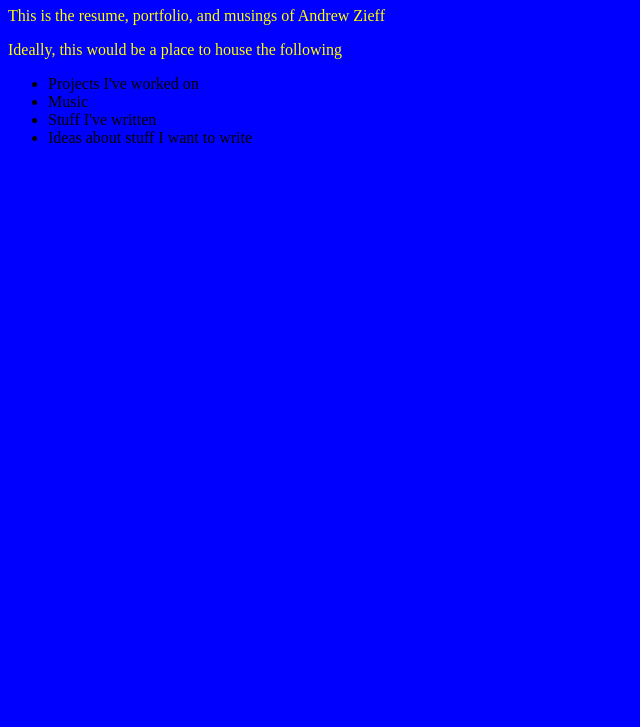
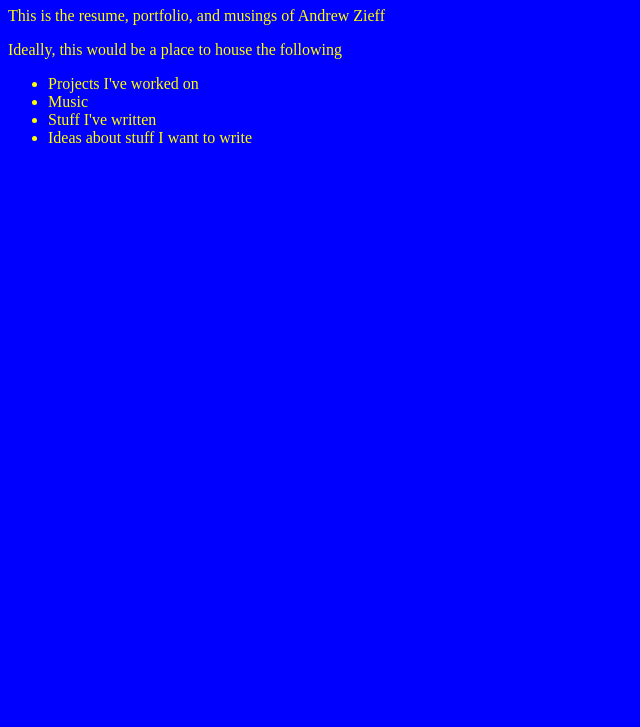
Before and after one commit to zieffd/zieffd.github.io, a plain HTML site: page unit_1/index.html in a window 1280 px wide. Shown: the part 73-800 px from the top of the page, without its empty margins (0-640 px from the left). Drawn offline with Linux system fonts and the light colour scheme.

Commit message:
updated ul styling

```diff
--- a/unit_1/css/style.css
+++ b/unit_1/css/style.css
@@ -2,6 +2,6 @@ body {
     background-color: blue;
 }
 
-h1, p {
+h1, p, ul {
     color: yellow;
 }
```
Also changed, not shown: 2 other files.
